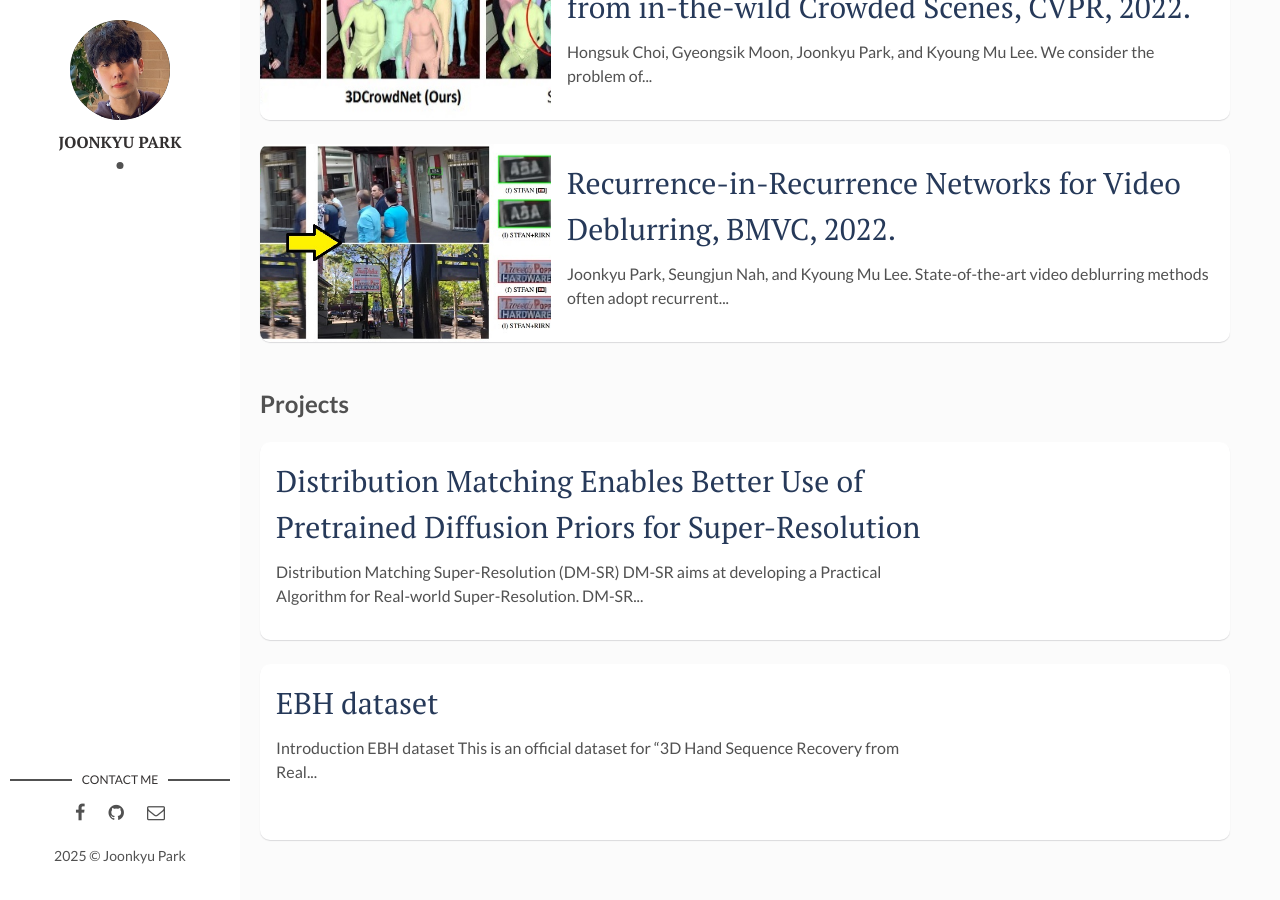
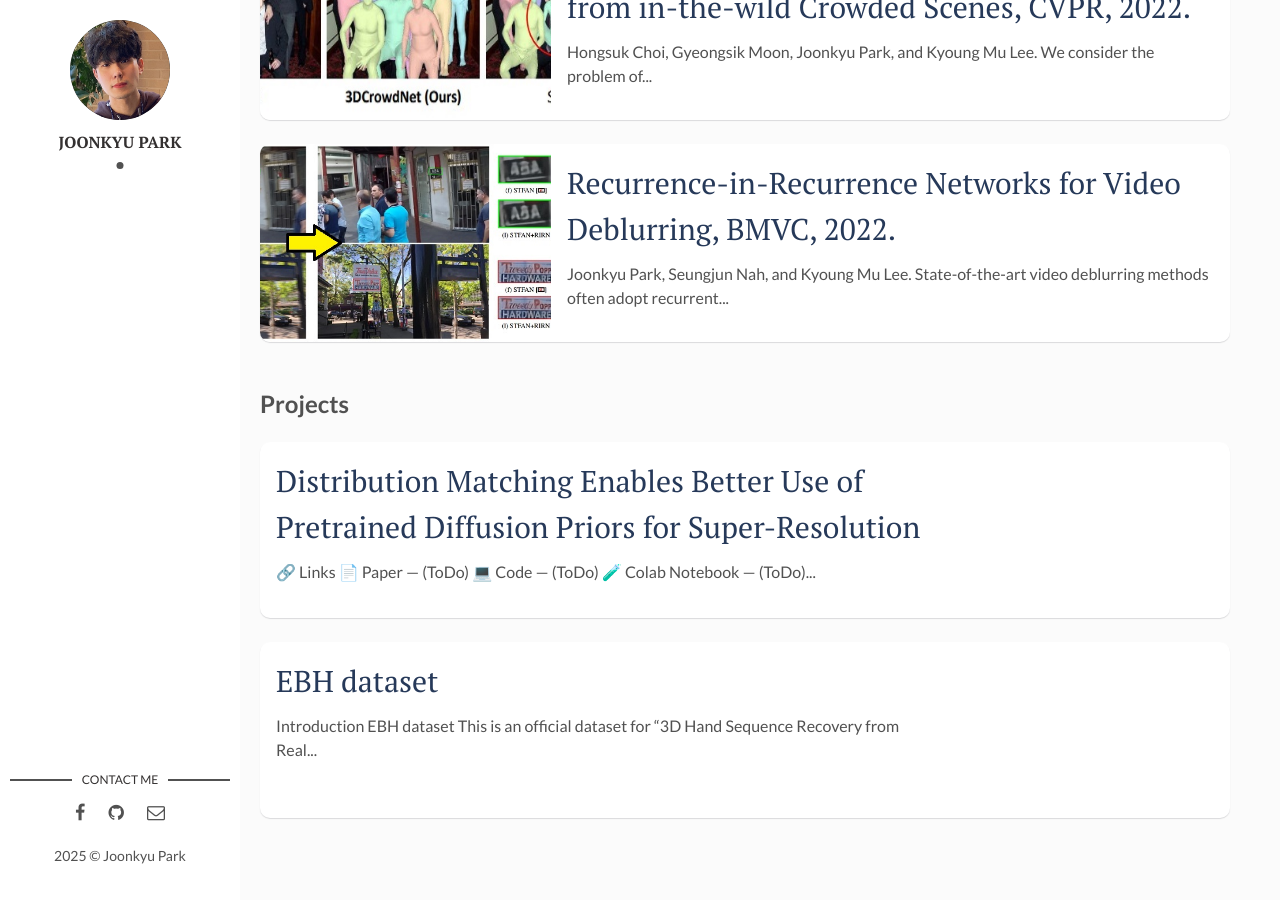
Before and after one commit to jkpark08/jkpark08.github.io, a Jekyll site: the page built from index.html, in a window 1280 px wide and 900 px high, scrolled down 2534 px. Built offline with Jekyll 4.4.1, drawn with Linux system fonts in a browser that asks for light colours; the list of posts is cut into pages by our own code; after the commit the page ends 3412 px from its top, so only the background shows below that.

Commit message:
Update 2025-07-23-dmsr.markdown

```diff
--- a/_posts/2025-07-23-dmsr.markdown
+++ b/_posts/2025-07-23-dmsr.markdown
@@ -9,6 +9,13 @@ tags: DMSR
 tags2: #
 tags3: #
 ---
+
+### 🔗 Links
+
+- 📄 [**Paper**](https://arxiv.org/abs/test) — (ToDo)
+- 💻 [**Code**](https://github.com/test) — (ToDo)
+- 🧪 [**Colab Notebook**](https://colab.research.google.com/drive/test) — (ToDo)
+- 📦 [**Model Weights**](https://huggingface.co/test) — (ToDo)
 
 <img align="left" width="120" src="../assets/img/dmsr/dmsr.png" />
 
```
